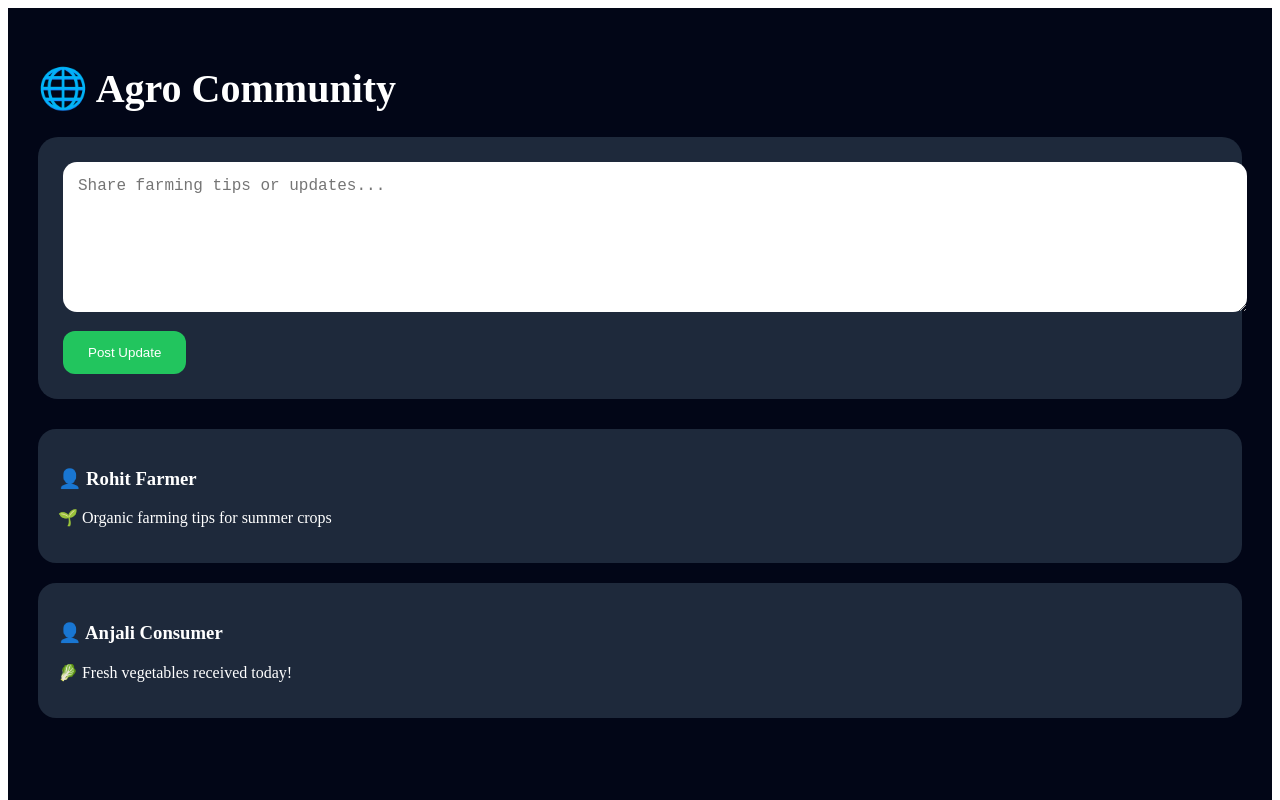
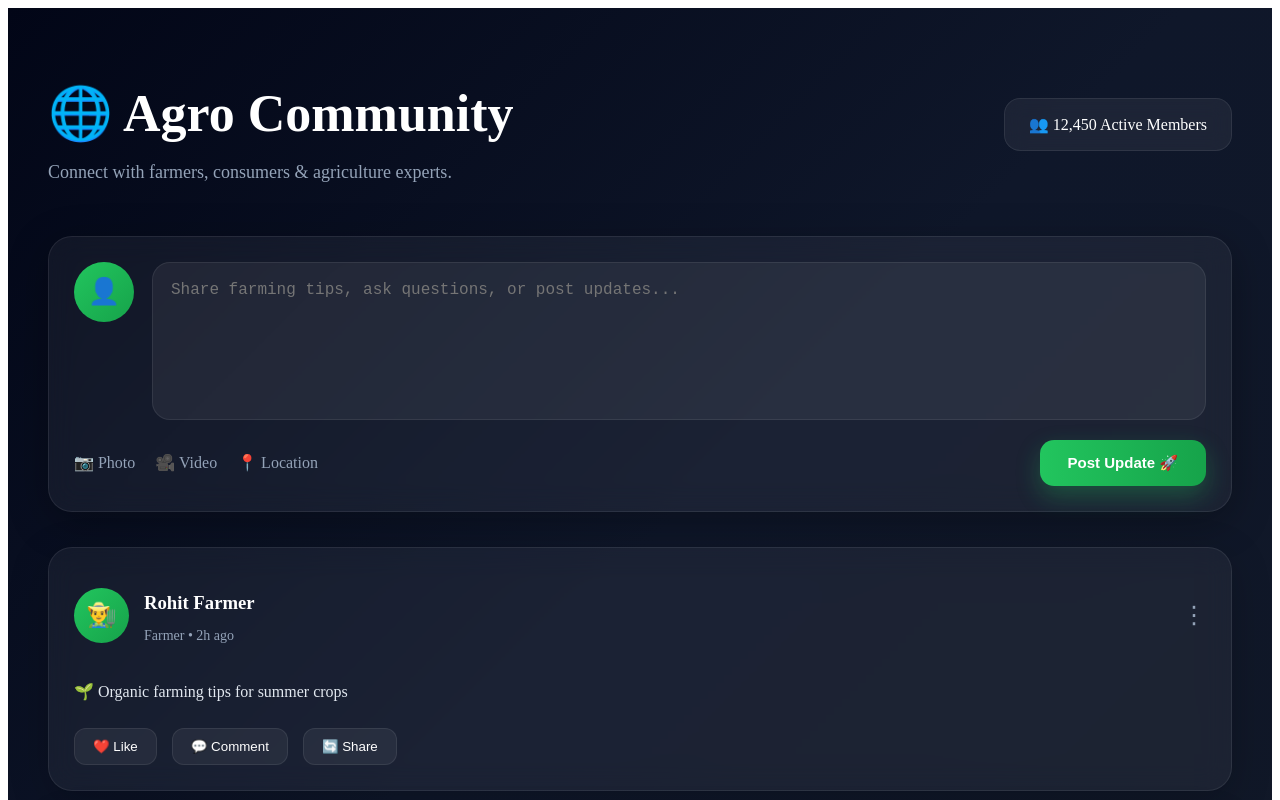
Before and after one commit to Raghvendraprajapati72/full-stack, a React (Vite) app in the folder auth_app/: page /community in a window 1280 px wide. Shown: the top 800 px of the page. Built offline with nearby package versions, Linux system fonts and the light colour scheme; sample sign-in values are in the browser's storage.

Commit message:
updated community page

```diff
--- a/auth_app/src/pages/Community.jsx
+++ b/auth_app/src/pages/Community.jsx
@@ -14,6 +14,8 @@ export default function Community() {
       {
         id: 1,
         user: "Rohit Farmer",
+        role: "Farmer",
+        time: "2h ago",
         text:
           "🌱 Organic farming tips for summer crops",
       },
@@ -21,6 +23,8 @@ export default function Community() {
       {
         id: 2,
         user: "Anjali Consumer",
+        role: "Consumer",
+        time: "5h ago",
         text:
           "🥬 Fresh vegetables received today!",
       },
@@ -28,7 +32,8 @@ export default function Community() {
 
   const addPost = () => {
 
-    if (!post) {
+    if (!post.trim()) {
+
       return alert(
         "Write something ❌"
       );
@@ -39,6 +44,10 @@ export default function Community() {
       id: Date.now(),
 
       user: "You",
+
+      role: "Member",
+
+      time: "Just now",
 
       text: post,
     };
@@ -55,14 +64,43 @@ export default function Community() {
 
     <div style={container}>
 
+      {/* HERO */}
+
+      <div style={hero}>
+
+        <div>
+
           <h1 style={title}>
             🌐 Agro Community
           </h1>
 
+          <p style={subtitle}>
+            Connect with farmers,
+            consumers & agriculture experts.
+          </p>
+
+        </div>
+
+        <div style={membersBox}>
+
+          👥 12,450 Active Members
+
+        </div>
+
+      </div>
+
+      {/* CREATE POST */}
+
       <div style={postBox}>
 
+        <div style={topPost}>
+
+          <div style={avatar}>
+            👤
+          </div>
+
           <textarea
-          placeholder="Share farming tips or updates..."
+            placeholder="Share farming tips, ask questions, or post updates..."
             value={post}
             onChange={(e) =>
               setPost(
@@ -72,14 +110,38 @@ export default function Community() {
             style={textarea}
           />
 
+        </div>
+
+        <div style={postFooter}>
+
+          <div style={actions}>
+
+            <span>
+              📷 Photo
+            </span>
+
+            <span>
+              🎥 Video
+            </span>
+
+            <span>
+              📍 Location
+            </span>
+
+          </div>
+
           <button
             onClick={addPost}
             style={btn}
           >
-          Post Update
+            Post Update 🚀
           </button>
 
         </div>
+
+      </div>
+
+      {/* FEED */}
 
       <div style={feed}>
 
@@ -90,13 +152,59 @@ export default function Community() {
             style={card}
           >
 
-            <h3>
-              👤 {p.user}
+            {/* HEADER */}
+
+            <div style={cardHeader}>
+
+              <div style={profile}>
+
+                <div style={profileImg}>
+                  👨‍🌾
+                </div>
+
+                <div>
+
+                  <h3 style={userName}>
+                    {p.user}
                   </h3>
 
-            <p>
+                  <p style={meta}>
+                    {p.role} • {p.time}
+                  </p>
+
+                </div>
+
+              </div>
+
+              <div style={dots}>
+                ⋮
+              </div>
+
+            </div>
+
+            {/* POST */}
+
+            <p style={postText}>
               {p.text}
             </p>
+
+            {/* ACTIONS */}
+
+            <div style={cardActions}>
+
+              <button style={actionBtn}>
+                ❤️ Like
+              </button>
+
+              <button style={actionBtn}>
+                💬 Comment
+              </button>
+
+              <button style={actionBtn}>
+                🔄 Share
+              </button>
+
+            </div>
 
           </div>
         ))}
@@ -107,52 +215,309 @@ export default function Community() {
   );
 }
 
+/* =========================
+   STYLES
+========================= */
+
 const container = {
+
   minHeight: "100vh",
-  background: "#020617",
-  padding: "30px",
+
+  background:
+    "linear-gradient(135deg,#020617,#0f172a,#111827)",
+
+  padding: "40px",
+
   color: "white",
 };
 
+const hero = {
+
+  display: "flex",
+
+  justifyContent:
+    "space-between",
+
+  alignItems: "center",
+
+  flexWrap: "wrap",
+
+  gap: "20px",
+
+  marginBottom: "35px",
+};
+
 const title = {
-  fontSize: "40px",
-  marginBottom: "25px",
+
+  fontSize: "52px",
+
+  fontWeight: "800",
+
+  marginBottom: "10px",
+};
+
+const subtitle = {
+
+  color: "#94a3b8",
+
+  fontSize: "18px",
+};
+
+const membersBox = {
+
+  background:
+    "rgba(255,255,255,0.06)",
+
+  padding: "16px 24px",
+
+  borderRadius: "16px",
+
+  border:
+    "1px solid rgba(255,255,255,0.08)",
+
+  backdropFilter: "blur(10px)",
 };
 
 const postBox = {
-  background: "#1e293b",
+
+  background:
+    "rgba(255,255,255,0.05)",
+
+  border:
+    "1px solid rgba(255,255,255,0.08)",
+
+  backdropFilter: "blur(14px)",
+
   padding: "25px",
-  borderRadius: "20px",
+
+  borderRadius: "24px",
+
+  marginBottom: "35px",
+
+  boxShadow:
+    "0 10px 40px rgba(0,0,0,0.3)",
+};
+
+const topPost = {
+
+  display: "flex",
+
+  gap: "18px",
+};
+
+const avatar = {
+
+  width: "60px",
+
+  height: "60px",
+
+  borderRadius: "50%",
+
+  background:
+    "linear-gradient(135deg,#22c55e,#16a34a)",
+
+  display: "flex",
+
+  justifyContent: "center",
+
+  alignItems: "center",
+
+  fontSize: "26px",
 };
 
 const textarea = {
-  width: "100%",
-  height: "120px",
-  border: "none",
-  borderRadius: "14px",
-  padding: "15px",
+
+  flex: 1,
+
+  minHeight: "120px",
+
+  background:
+    "rgba(255,255,255,0.06)",
+
+  border:
+    "1px solid rgba(255,255,255,0.08)",
+
+  borderRadius: "18px",
+
+  padding: "18px",
+
+  color: "white",
+
   outline: "none",
+
+  resize: "none",
+
   fontSize: "16px",
 };
 
+const postFooter = {
+
+  marginTop: "20px",
+
+  display: "flex",
+
+  justifyContent:
+    "space-between",
+
+  alignItems: "center",
+
+  flexWrap: "wrap",
+
+  gap: "20px",
+};
+
+const actions = {
+
+  display: "flex",
+
+  gap: "20px",
+
+  color: "#94a3b8",
+};
+
 const btn = {
-  marginTop: "15px",
-  background: "#22c55e",
+
+  background:
+    "linear-gradient(90deg,#22c55e,#16a34a)",
+
   color: "white",
+
   border: "none",
-  padding: "14px 25px",
-  borderRadius: "12px",
+
+  padding: "14px 28px",
+
+  borderRadius: "14px",
+
   cursor: "pointer",
+
+  fontWeight: "bold",
+
+  fontSize: "15px",
+
+  boxShadow:
+    "0 10px 25px rgba(34,197,94,0.3)",
 };
 
 const feed = {
-  marginTop: "30px",
+
   display: "grid",
-  gap: "20px",
+
+  gap: "24px",
 };
 
 const card = {
-  background: "#1e293b",
-  padding: "20px",
-  borderRadius: "18px",
+
+  background:
+    "rgba(255,255,255,0.05)",
+
+  border:
+    "1px solid rgba(255,255,255,0.08)",
+
+  backdropFilter: "blur(14px)",
+
+  padding: "25px",
+
+  borderRadius: "24px",
+
+  boxShadow:
+    "0 10px 40px rgba(0,0,0,0.2)",
 };
+
+const cardHeader = {
+
+  display: "flex",
+
+  justifyContent:
+    "space-between",
+
+  alignItems: "center",
+};
+
+const profile = {
+
+  display: "flex",
+
+  alignItems: "center",
+
+  gap: "15px",
+};
+
+const profileImg = {
+
+  width: "55px",
+
+  height: "55px",
+
+  borderRadius: "50%",
+
+  background:
+    "linear-gradient(135deg,#22c55e,#16a34a)",
+
+  display: "flex",
+
+  justifyContent: "center",
+
+  alignItems: "center",
+
+  fontSize: "24px",
+};
+
+const userName = {
+
+  marginBottom: "5px",
+};
+
+const meta = {
+
+  color: "#94a3b8",
+
+  fontSize: "14px",
+};
+
+const dots = {
+
+  fontSize: "24px",
+
+  cursor: "pointer",
+
+  color: "#94a3b8",
+};
+
+const postText = {
+
+  marginTop: "20px",
+
+  color: "#e2e8f0",
+
+  lineHeight: "1.8",
+
+  fontSize: "16px",
+};
+
+const cardActions = {
+
+  marginTop: "22px",
+
+  display: "flex",
+
+  gap: "15px",
+
+  flexWrap: "wrap",
+};
+
+const actionBtn = {
+
+  background:
+    "rgba(255,255,255,0.06)",
+
+  border:
+    "1px solid rgba(255,255,255,0.08)",
+
+  color: "white",
+
+  padding: "10px 18px",
+
+  borderRadius: "12px",
+
+  cursor: "pointer",
+};
```
Lines whose indentation alone changed are shown as unchanged.
